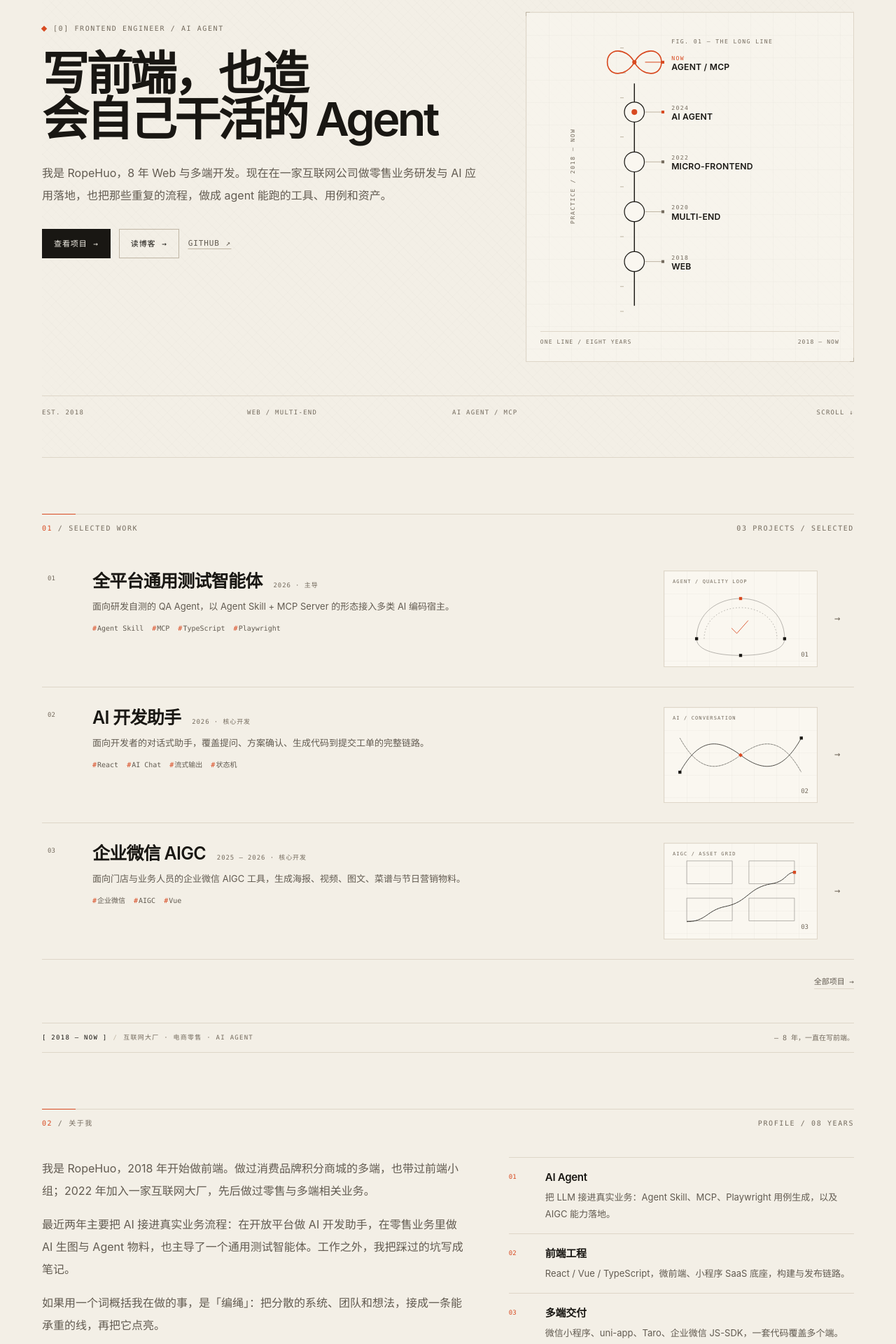
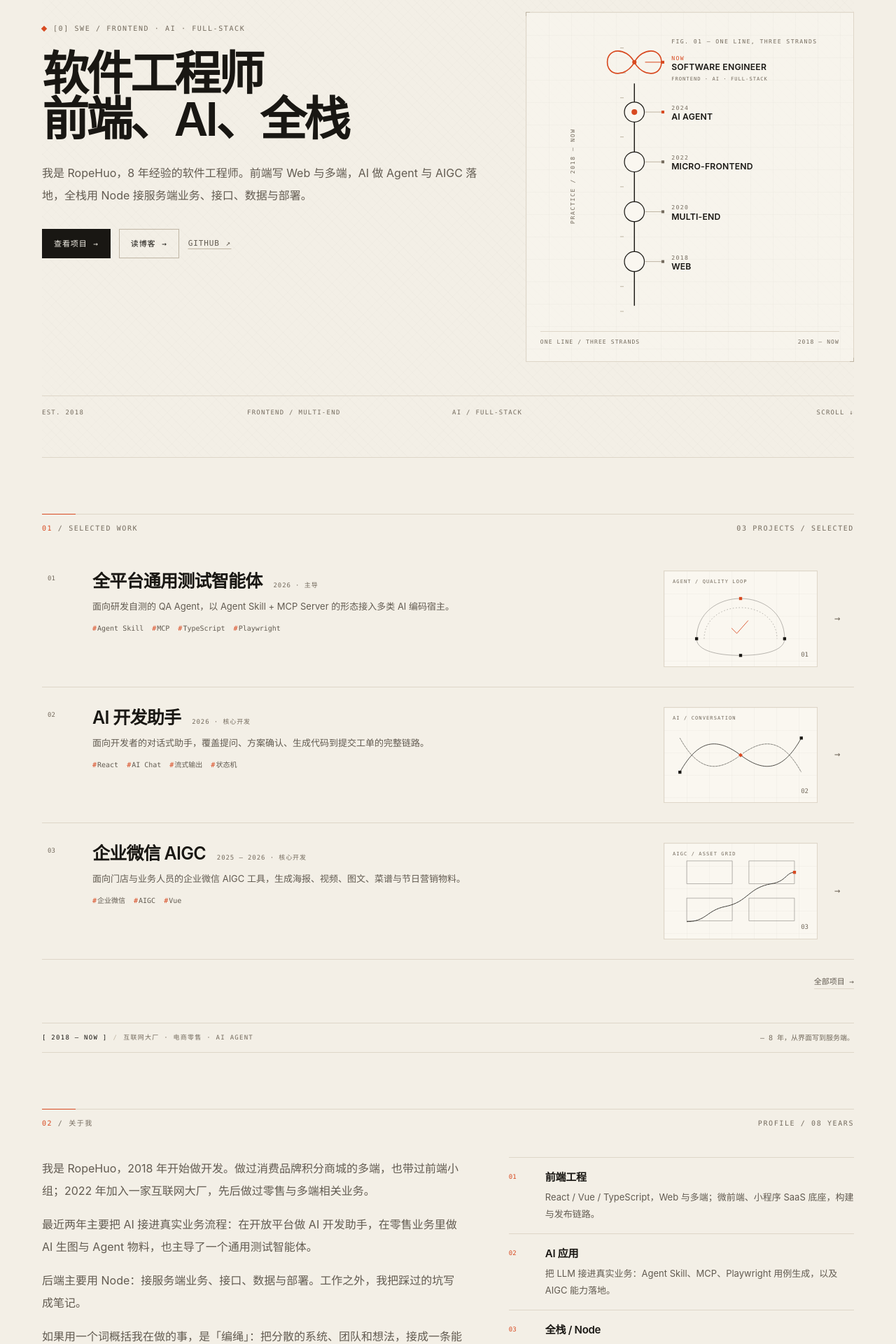
Before and after one commit to RopeHuo/ropehuo.github.io, a React (Vite) app: page / in a window 1280 px wide. Shown: the part 160-2080 px from the top of the page at 70% size. Built offline with nearby package versions, Linux system fonts and the light colour scheme.

Commit message:
feat: position RopeHuo as a software engineer across frontend, AI and full-stack

```diff
--- a/content/home.ts
+++ b/content/home.ts
@@ -4,10 +4,10 @@ import type { HomeContent } from './types'
 export const homeContent: HomeContent = {
   meta: {},
   hero: {
-    eyebrow: '[0] frontend engineer / ai agent',
-    headline: ['写前端，也造', '会自己干活的 Agent'],
+    eyebrow: '[0] SWE / frontend · ai · full-stack',
+    headline: ['软件工程师', '前端、AI、全栈'],
     intro:
-      '我是 RopeHuo，8 年 Web 与多端开发。现在在一家互联网公司做零售业务研发与 AI 应用落地，也把那些重复的流程，做成 agent 能跑的工具、用例和资产。',
+      '我是 RopeHuo，8 年经验的软件工程师。前端写 Web 与多端，AI 做 Agent 与 AIGC 落地，全栈用 Node 接服务端业务、接口、数据与部署。',
     actions: [
       { label: '查看项目', href: '/projects', emphasis: 'primary' },
       { label: '读博客', href: '/blog', emphasis: 'secondary' },
@@ -22,31 +22,28 @@ export const homeContent: HomeContent = {
   trust: {
     period: '[ 2018 — now ]',
     organizations: ['互联网大厂', '电商零售', 'AI Agent'],
-    suffix: '— 8 年，一直在写前端。',
+    suffix: '— 8 年，从界面写到服务端。',
   },
   about: {
     label: '关于我',
     paragraphs: [
-      '我是 RopeHuo，2018 年开始做前端。做过消费品牌积分商城的多端，也带过前端小组；2022 年加入一家互联网大厂，先后做过零售与多端相关业务。',
-      '最近两年主要把 AI 接进真实业务流程：在开放平台做 AI 开发助手，在零售业务里做 AI 生图与 Agent 物料，也主导了一个通用测试智能体。工作之外，我把踩过的坑写成笔记。',
+      '我是 RopeHuo，2018 年开始做开发。做过消费品牌积分商城的多端，也带过前端小组；2022 年加入一家互联网大厂，先后做过零售与多端相关业务。',
+      '最近两年主要把 AI 接进真实业务流程：在开放平台做 AI 开发助手，在零售业务里做 AI 生图与 Agent 物料，也主导了一个通用测试智能体。',
+      '后端主要用 Node：接服务端业务、接口、数据与部署。工作之外，我把踩过的坑写成笔记。',
       '如果用一个词概括我在做的事，是「编绳」：把分散的系统、团队和想法，接成一条能承重的线，再把它点亮。',
     ],
     features: [
       {
-        title: 'AI Agent',
+        title: '前端工程',
+        body: 'React / Vue / TypeScript，Web 与多端；微前端、小程序 SaaS 底座，构建与发布链路。',
+      },
+      {
+        title: 'AI 应用',
         body: '把 LLM 接进真实业务：Agent Skill、MCP、Playwright 用例生成，以及 AIGC 能力落地。',
       },
       {
-        title: '前端工程',
-        body: 'React / Vue / TypeScript，微前端、小程序 SaaS 底座，构建与发布链路。',
-      },
-      {
-        title: '多端交付',
-        body: '微信小程序、uni-app、Taro、企业微信 JS-SDK，一套代码覆盖多个端。',
-      },
-      {
-        title: '团队与文档',
-        body: '带过前端小组；习惯把方案写成能复用的文档、脚手架和技术规范。',
+        title: '全栈 / Node',
+        body: '用 Node 接服务端业务、接口、数据与部署；不只画页面，也把后端这一段接住。',
       },
     ],
   },
@@ -57,16 +54,16 @@ export const homeContent: HomeContent = {
   stats: {
     label: '方向',
     items: [
-      { value: '8', label: '年前端' },
-      { value: 'AI', label: 'Agent / AIGC' },
-      { value: 'Web', label: '多端交付' },
-      { value: 'Node', label: '全栈协作' },
+      { value: '8', label: '年经验' },
+      { value: '前端', label: 'Web · 多端' },
+      { value: 'AI', label: 'Agent · AIGC' },
+      { value: '全栈', label: 'Node · 数据 · 部署' },
     ],
   },
   contact: {
     label: 'contact / 联系',
-    headline: ['聊聊前端、Agent，', '或者下一件值得做的事。'],
-    body: '如果你在做前端工程、AI Agent 落地，或者只是想聊聊某个想法，欢迎来信。',
+    headline: ['聊聊前端、AI、全栈，', '或者下一件值得做的事。'],
+    body: '如果你在做前端工程、AI Agent 落地、Node 全栈，或者只是想聊聊某个想法，欢迎来信。',
     actions: [
       { label: '发邮件', href: `mailto:${siteContent.email}`, emphasis: 'primary' },
       { label: 'GitHub', href: siteContent.github, external: true, emphasis: 'secondary' },
--- a/content/projects.ts
+++ b/content/projects.ts
@@ -3,14 +3,14 @@ import type { ProjectsContent } from './types'
 export const projectsContent: ProjectsContent = {
   meta: {
     title: '项目',
-    description: 'RopeHuo 的项目与作品：AI Agent、AIGC、微前端、多端与工程化实践。',
+    description: 'RopeHuo 的项目与作品：前端、AI Agent、全栈与工程化实践。',
   },
   header: {
     index: '[1]',
     label: 'selected work',
     title: '项目 / Projects',
     intro:
-      '从前端业务到工程底座，再到这两年的 AI Agent。只保留可以公开描述的架构思路；客户、内部系统与业务细节已做泛化。',
+      '从前端业务到全栈链路，再到这两年的 AI Agent。只保留可以公开描述的架构思路；客户、内部系统与业务细节已做泛化。',
   },
   filters: [
     { key: 'all', label: '全部' },
--- a/content/resume.ts
+++ b/content/resume.ts
@@ -3,12 +3,12 @@ import type { ResumeContent } from './types'
 export const resumeContent: ResumeContent = {
   meta: {
     title: '简历',
-    description: 'RopeHuo 的简历：前端工程师，8 年 Web 与多端开发，关注 AI Agent 与 AIGC 落地。',
+    description: 'RopeHuo 的简历：软件工程师，8 年经验，工作围绕前端、AI 与全栈（Node）展开。',
   },
   header: {
     index: '[3]',
     label: 'resume',
-    role: '前端工程师 · AI Agent',
+    role: '软件工程师',
     experience: '8 年经验',
     printLabel: '打印 / PDF',
     printNote: '点右上角「打印 / PDF」，用浏览器打印可以得到一份干净的简历。',
@@ -19,7 +19,7 @@ export const resumeContent: ResumeContent = {
     { label: '博客园', value: 'cnblogs.com/rope', href: 'https://www.cnblogs.com/rope', external: true },
   ],
   intro:
-    '2016 年开始接触前端，2018 年正式从事前端开发。做过大厂业务研发，也带过前端小组；熟悉 React / Vue / 小程序与 Node.js，近年专注 AI Agent 与 AIGC 能力落地。习惯把一次性的人工流程，沉淀成可复用的工具、用例和资产。',
+    '2016 年开始接触前端，2018 年正式从事开发。做过大厂业务研发，也带过前端小组；熟悉 React / Vue / 小程序与 Node.js。工作围绕前端、AI、全栈展开，后端主要用 Node 接服务端业务、接口、数据与部署。习惯把一次性的人工流程，沉淀成可复用的工具、用例和资产。',
   sections: {
     skills: '技能清单',
     experience: '工作经历',
@@ -37,19 +37,19 @@ export const resumeContent: ResumeContent = {
       items: ['TypeScript', 'JavaScript', 'React', 'Vue', 'NuxtJS'],
     },
     {
+      label: '全栈',
+      items: ['Node.js', 'EggJS', '接口设计', '数据链路', '部署 / 灰度'],
+    },
+    {
       label: '多端',
       items: ['微信小程序', 'uni-app', 'Taro', 'Electron', '企业微信 JS-SDK'],
     },
     {
-      label: '工程化',
-      items: ['Vite', 'Webpack', 'micro-app', 'qiankun', 'Node.js', 'EggJS'],
+      label: '工程化与测试',
+      items: ['Vite', 'Webpack', 'micro-app', 'qiankun', 'Playwright', 'Jest', 'ECharts'],
     },
     {
-      label: '测试与可视化',
-      items: ['Playwright', 'Jest', 'ECharts'],
-    },
-    {
-      label: '协作与部署',
+      label: '协作',
       items: ['Git', 'GitHub Actions', '私有 npm', '技术文档'],
     },
   ],
@@ -62,8 +62,8 @@ export const resumeContent: ResumeContent = {
         '负责多条零售业务线的 B/C 端研发，覆盖 Web、小程序与 App 多端。',
         '参与 AI 开发助手、AI 生图与 Agent 物料能力建设，把 AI 接进建品、客服与对话等既有业务流程。',
         '主导通用测试智能体的 Agent Skill + MCP Server 搭建，支持页面盲探与按源码生成 Playwright 用例；参与企业微信 AIGC 专项。',
-        '推动前后端分离、系统融合、CDN 化、骨架屏与灰度发布体系，负责反爬治理、监控与埋点 SDK 接入。',
-        '负责网关管理平台、自研 VSCode 插件、UI 框架与多页面脚手架，沉淀可复用的工程方案。',
+        '推动前后端分离、系统融合、CDN 化、骨架屏与灰度发布体系；用 Node / EggJS 承接服务端业务、接口与数据链路。',
+        '负责网关管理平台、反爬治理、监控与埋点 SDK 接入；也做自研 VSCode 插件、UI 框架与多页面脚手架，沉淀可复用的工程方案。',
       ],
     },
     {
--- a/content/site.ts
+++ b/content/site.ts
@@ -2,16 +2,16 @@ import type { SiteContent } from './types'
 
 export const siteContent: SiteContent = {
   name: 'RopeHuo',
-  role: '前端工程师 · AI Agent',
-  tagline: '写前端，也造会自己干活的 Agent。',
-  description: 'RopeHuo 的个人网站：8 年 Web 与多端开发，关注 AI Agent、MCP、AIGC 与工程化。',
+  role: '软件工程师',
+  tagline: '软件工程师，做前端、AI 和全栈。',
+  description: 'RopeHuo 的个人网站：软件工程师，8 年经验，工作围绕前端、AI 与全栈（Node）展开。',
   url: 'https://ropehuo.github.io',
   email: 'RopeHuo@163.com',
   github: 'https://github.com/RopeHuo',
   cnblogs: 'https://www.cnblogs.com/rope',
   startYear: 2018,
   wordmark: 'ropehuo',
-  railTagline: 'frontend / agent',
+  railTagline: 'swe / frontend · ai · full-stack',
   nav: [
     { href: '/', label: '首页', index: '0', end: true },
     { href: '/projects', label: '项目', index: '1' },
@@ -31,8 +31,8 @@ export const siteContent: SiteContent = {
     wordmarkLabel: 'ropehuo / 2026',
   },
   meta: {
-    defaultTitle: 'RopeHuo — 前端工程师 · AI Agent',
+    defaultTitle: 'RopeHuo — 软件工程师 · 前端 / AI / 全栈',
     defaultDescription:
-      'RopeHuo 的个人网站：8 年 Web 与多端开发，关注 AI Agent、MCP、AIGC 与工程化。',
+      'RopeHuo 的个人网站：软件工程师，8 年经验，工作围绕前端、AI 与全栈（Node）展开。',
   },
 }
--- a/index.html
+++ b/index.html
@@ -3,10 +3,10 @@
   <head>
     <meta charset="UTF-8" />
     <meta name="viewport" content="width=device-width, initial-scale=1.0" />
-    <title>RopeHuo — 前端工程师 · AI Agent</title>
+    <title>RopeHuo — 软件工程师 · 前端 / AI / 全栈</title>
     <meta
       name="description"
-      content="RopeHuo 的个人网站：8 年 Web 与多端开发，关注 AI Agent、MCP、AIGC 与工程化。"
+      content="RopeHuo 的个人网站：软件工程师，8 年经验，工作围绕前端、AI 与全栈（Node）展开。"
     />
     <meta name="author" content="RopeHuo" />
     <meta name="theme-color" content="#f3efe6" media="(prefers-color-scheme: light)" />
@@ -14,17 +14,17 @@
 
     <meta property="og:type" content="website" />
     <meta property="og:site_name" content="RopeHuo" />
-    <meta property="og:title" content="RopeHuo — 前端工程师 · AI Agent" />
+    <meta property="og:title" content="RopeHuo — 软件工程师 · 前端 / AI / 全栈" />
     <meta
       property="og:description"
-      content="8 年 Web 与多端开发，关注 AI Agent、MCP、AIGC 与工程化。"
+      content="软件工程师，8 年经验，工作围绕前端、AI 与全栈（Node）展开。"
     />
     <meta property="og:url" content="https://ropehuo.github.io/" />
     <meta property="og:locale" content="zh_CN" />
     <meta property="og:image" content="https://ropehuo.github.io/og.png" />
     <meta property="og:image:width" content="1200" />
     <meta property="og:image:height" content="630" />
-    <meta property="og:image:alt" content="RopeHuo — 前端工程师 · AI Agent" />
+    <meta property="og:image:alt" content="RopeHuo — 软件工程师 · 前端 / AI / 全栈" />
     <meta name="twitter:card" content="summary_large_image" />
     <meta name="twitter:image" content="https://ropehuo.github.io/og.png" />
 
@@ -37,8 +37,8 @@
         "@type": "Person",
         "name": "RopeHuo",
         "url": "https://ropehuo.github.io/",
-        "jobTitle": "前端工程师",
-        "knowsAbout": ["前端开发", "AI Agent", "MCP", "AIGC", "微前端"],
+        "jobTitle": "软件工程师",
+        "knowsAbout": ["前端开发", "AI Agent", "MCP", "AIGC", "全栈开发", "Node.js"],
         "sameAs": ["https://github.com/RopeHuo", "https://www.cnblogs.com/rope"]
       }
     </script>
--- a/src/sections/home/HeroSection.tsx
+++ b/src/sections/home/HeroSection.tsx
@@ -38,8 +38,8 @@ export function HeroSection({ content }: { content: HomeContent['hero'] }) {
 
       <div className="relative mt-12 grid grid-cols-2 gap-3 border-t border-line pt-4 font-mono text-[9px] uppercase tracking-[0.14em] text-dim sm:grid-cols-4">
         <span>EST. 2018</span>
-        <span>WEB / MULTI-END</span>
-        <span>AI AGENT / MCP</span>
+        <span>FRONTEND / MULTI-END</span>
+        <span>AI / FULL-STACK</span>
         <span className="sm:text-right">SCROLL ↓</span>
       </div>
     </section>
--- a/src/sections/home/StatsSection.tsx
+++ b/src/sections/home/StatsSection.tsx
@@ -3,7 +3,7 @@ import { Section } from '../../ui/Section'
 
 export function StatsSection({ content }: { content: HomeContent['stats'] }) {
   return (
-    <Section index="04" label={content.label} note="practice / 04 tracks">
+    <Section index="04" label={content.label} note="practice / 03 tracks">
       <div className="grid grid-cols-2 border-t border-line sm:grid-cols-4">
         {content.items.map((stat, index) => (
           <div
--- a/src/ui/CareerKnot.tsx
+++ b/src/ui/CareerKnot.tsx
@@ -17,7 +17,7 @@ export function CareerKnot() {
         viewBox="0 0 420 420"
         className="relative w-full"
         role="img"
-        aria-label="RopeHuo 的实践时间线：2018 Web，2020 多端，2022 微前端，2024 AI Agent，现在 Agent 与 MCP"
+        aria-label="RopeHuo 的实践路径：2018 Web，2020 多端，2022 微前端，2024 AI Agent；现在是软件工程师，工作覆盖前端、AI 与全栈"
       >
         <g
           stroke="currentColor"
@@ -145,17 +145,27 @@ export function CareerKnot() {
             letterSpacing="0.2"
             fill="var(--c-ink)"
           >
-            AGENT / MCP
+            SOFTWARE ENGINEER
+          </text>
+          <text
+            x="184"
+            y="76"
+            fontFamily={MONO}
+            fontSize="7"
+            letterSpacing="1"
+            fill="var(--c-dim)"
+          >
+            FRONTEND · AI · FULL-STACK
           </text>
         </g>
 
         <text x="184" y="24" fontFamily={MONO} fontSize="8" letterSpacing="1.4" fill="var(--c-dim)">
-          FIG. 01 — THE LONG LINE
+          FIG. 01 — ONE LINE, THREE STRANDS
         </text>
       </svg>
 
       <figcaption className="relative mt-2 flex items-center justify-between gap-4 border-t border-line pt-2 font-mono text-[8px] uppercase tracking-[0.14em] text-dim">
-        <span>one line / eight years</span>
+        <span>one line / three strands</span>
         <span>2018 — now</span>
       </figcaption>
     </figure>
```
Also changed, not shown: public/og.png.
